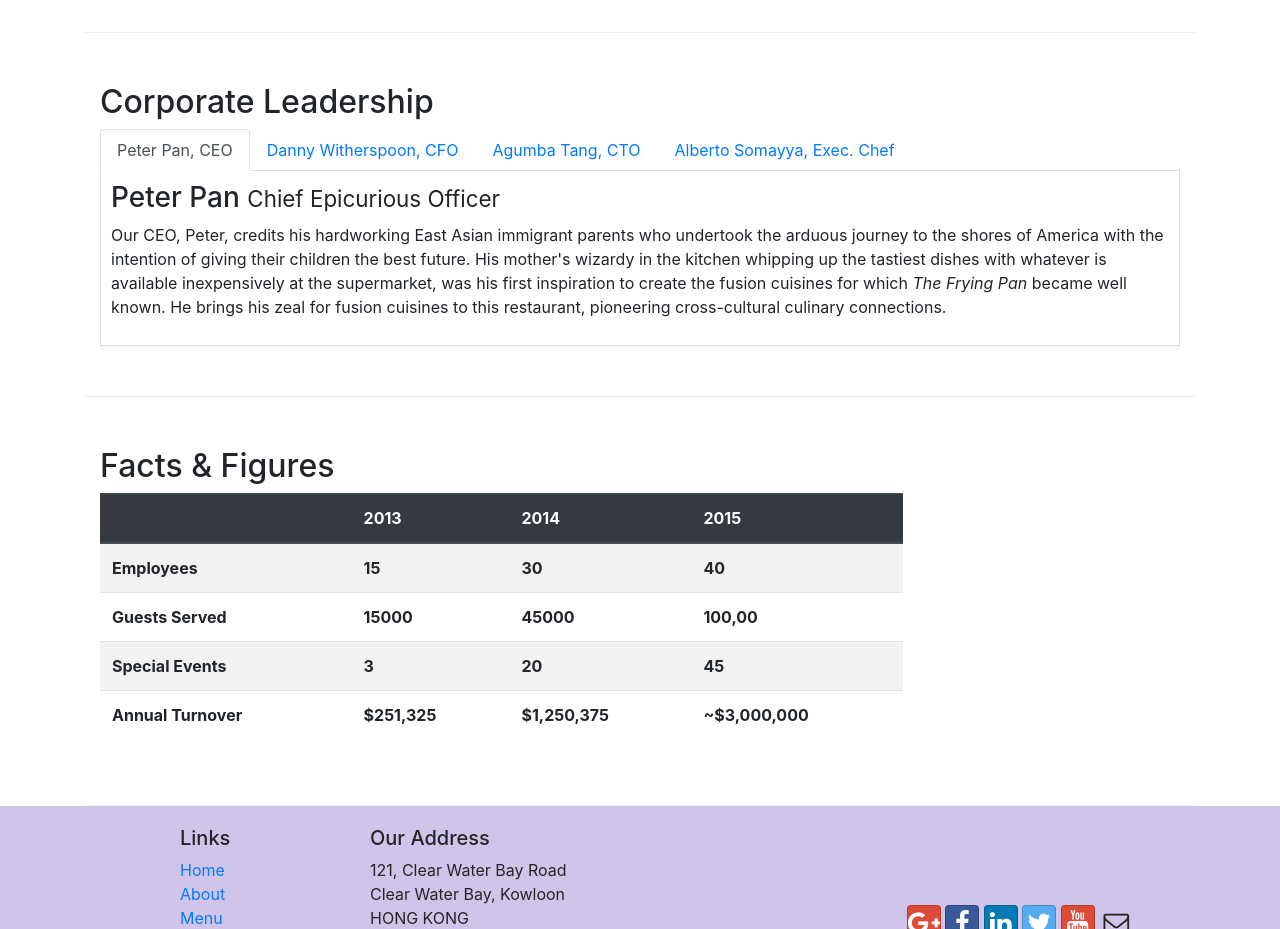
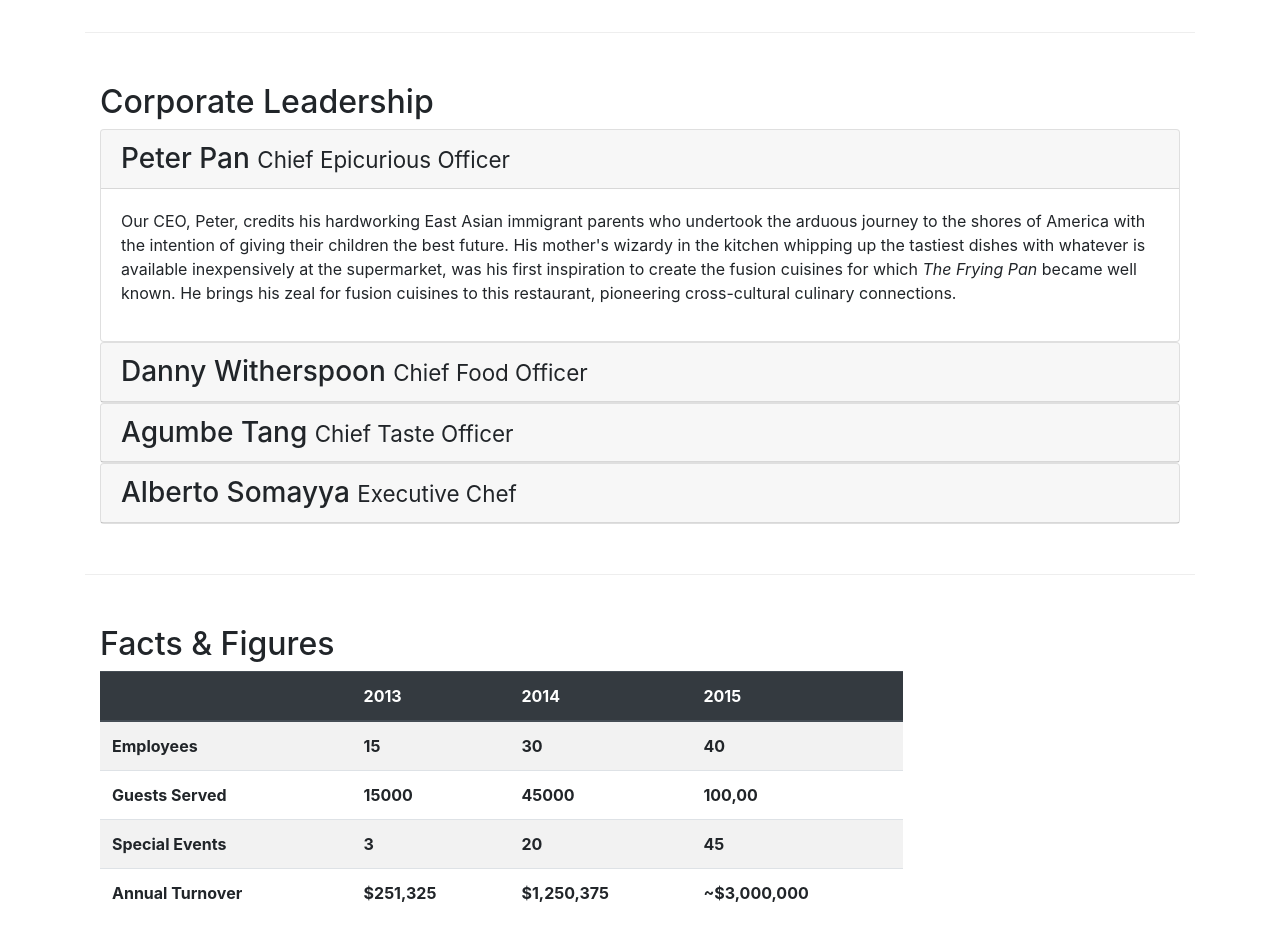
Before and after one commit to johnkhuc/bootstrap4test, a website: page aboutus.html in a window 1280 px wide. Shown: the part 1040-1969 px from the top of the page. Drawn offline with nearby package versions, Linux system fonts and the light colour scheme.

Commit message:
aboutusTabsToAccordion 11/20/19

```diff
--- a/aboutus.html
+++ b/aboutus.html
@@ -106,40 +106,66 @@
         <div class="row row-content">
             <div class="col-12">
                 <h2>Corporate Leadership</h2>
-                <ul class="nav nav-tabs">
-                    <li class="nav-item">
-                        <a class="nav-link active" href="#peter"
-                            role="tab" data-toggle="tab">Peter Pan, CEO</a>
-                    </li>
-                    <li class="nav-item">
-                        <a class="nav-link" href="#danny"
-                            role="tab" data-toggle="tab">Danny Witherspoon, CFO</a>
-                    </li>
-                    <li class="nav-item">
-                        <a class="nav-link" href="#agumbe"
-                            role="tab" data-toggle="tab">Agumba Tang, CTO</a>
-                    </li>
-                    <li class="nav-item">
-                        <a class="nav-link" href="#alberto"
-                            role="tab" data-toggle="tab">Alberto Somayya, Exec. Chef</a>
-                    </li>
-                </ul>
-                <div class="tab-content">
-                    <div role="tabpanel" class="tab-pane fade show active" id="peter">
-                        <h3>Peter Pan <small>Chief Epicurious Officer</small></h3>
-                        <p class="d-none d-sm-block">Our CEO, Peter, credits his hardworking East Asian immigrant parents who undertook the arduous journey to the shores of America with the intention of giving their children the best future. His mother's wizardy in the kitchen whipping up the tastiest dishes with whatever is available inexpensively at the supermarket, was his first inspiration to create the fusion cuisines for which <em>The Frying Pan</em> became well known. He brings his zeal for fusion cuisines to this restaurant, pioneering cross-cultural culinary connections.</p>
+
+                <div id="accordion">
+                    <div class="card">
+                        <div class="card-header" role="tab" id="peterhead">
+                            <h3 class="mb-0">
+                                <a data-toggle="collapse" data-target="#peter">
+                                    Peter Pan <small>Chief Epicurious Officer</small>
+                                </a>
+                            </h3>
+                        </div>
+                        <div class="collapse show" id="peter" data-parent="#accordion">
+                            <div class="card-body">
+                                <p class="d-none d-sm-block active">Our CEO, Peter, credits his hardworking East Asian immigrant parents who undertook the arduous journey to the shores of America with the intention of giving their children the best future. His mother's wizardy in the kitchen whipping up the tastiest dishes with whatever is available inexpensively at the supermarket, was his first inspiration to create the fusion cuisines for which <em>The Frying Pan</em> became well known. He brings his zeal for fusion cuisines to this restaurant, pioneering cross-cultural culinary connections.</p>
+                            </div>
+                        </div>
                     </div>
-                    <div role="tabelpanel" class="tab-pane fade" id="danny">
-                        <h3>Danny Witherspoon <small>Chief Food Officer</small></h3>
-                        <p class="d-none d-sm-block">Our CFO, Danny, as he is affectionately referred to by his colleagues, comes from a long established family tradition in farming and produce. His experiences growing up on a farm in the Australian outback gave him great appreciation for varieties of food sources. As he puts it in his own words, <em>Everything that runs, wins, and everything that stays, pays!</em></p>
+
+                    <div class="card">
+                        <div class="card-header" role="tab" id="dannyhead">
+                            <h3 class="mb-0">
+                                <a data-toggle="collapse" data-target="#danny">
+                                    Danny Witherspoon <small>Chief Food Officer</small>
+                                </a>
+                            </h3>
+                        </div>
+                        <div class="collapse" id="danny" data-parent="#accordion">
+                            <div class="card-body">
+                                <p class="d-none d-sm-block">Our CFO, Danny, as he is affectionately referred to by his colleagues, comes from a long established family tradition in farming and produce. His experiences growing up on a farm in the Australian outback gave him great appreciation for varieties of food sources. As he puts it in his own words, <em>Everything that runs, wins, and everything that stays, pays!</em></p>
+                            </div>
+                        </div>
                     </div>
-                    <div role="tabelpanel" class="tab-pane fade" id="agumbe">
-                        <h3>Agumbe Tang <small>Chief Taste Officer</small></h3>
-                        <p class="d-none d-sm-block">Blessed with the most discerning gustatory sense, Agumbe, our CTO, personally ensures that every dish that we serve meets his exacting tastes. Our chefs dread the tongue lashing that ensues if their dish does not meet his exacting standards. He lives by his motto, <em>You click only if you survive my lick.</em></p>
+
+                    <div class="card">
+                        <div class="card-header" role="tab" id="agumbehead">
+                            <h3 class="mb-0">
+                                <a data-toggle="collapse" data-target="#agumbe">
+                                    Agumbe Tang <small>Chief Taste Officer</small>
+                                </a>
+                            </h3>
+                        </div>
+                        <div class="collapse" id="agumbe" data-parent="#accordion">
+                            <div class="card-body">
+                                <p class="d-none d-sm-block">Blessed with the most discerning gustatory sense, Agumbe, our CTO, personally ensures that every dish that we serve meets his exacting tastes. Our chefs dread the tongue lashing that ensues if their dish does not meet his exacting standards. He lives by his motto, <em>You click only if you survive my lick.</em></p>
+                            </div>
+                        </div>
                     </div>
-                    <div role="tabelpanel" class="tab-pane fade" id="alberto">
-                        <h3>Alberto Somayya <small>Executive Chef</small></h3>
-                        <p class="d-none d-sm-block">Award winning three-star Michelin chef with wide International experience having worked closely with whos-who in the culinary world, he specializes in creating mouthwatering Indo-Italian fusion experiences. He says, <em>Put together the cuisines from the two craziest cultures, and you get a winning hit! Amma Mia!</em></p>
+
+                    <div class="card">
+                        <div class="card-header" role="tab" id="albertohead">
+                            <h3 class="mb-0">
+                                <a data-toggle="collapse" data-target="#alberto">
+                                    Alberto Somayya <small>Executive Chef</small>
+                                </a>
+                            </h3>
+                        </div>
+                        <div class="collapse" id="alberto" data-parent="#accordion">
+                            <div class="card-body">
+                                <p class="d-none d-sm-block">Award winning three-star Michelin chef with wide International experience having worked closely with whos-who in the culinary world, he specializes in creating mouthwatering Indo-Italian fusion experiences. He says, <em>Put together the cuisines from the two craziest cultures, and you get a winning hit! Amma Mia!</em></p>
+                            </div>
+                        </div>
                     </div>
                 </div>
             </div>
```
